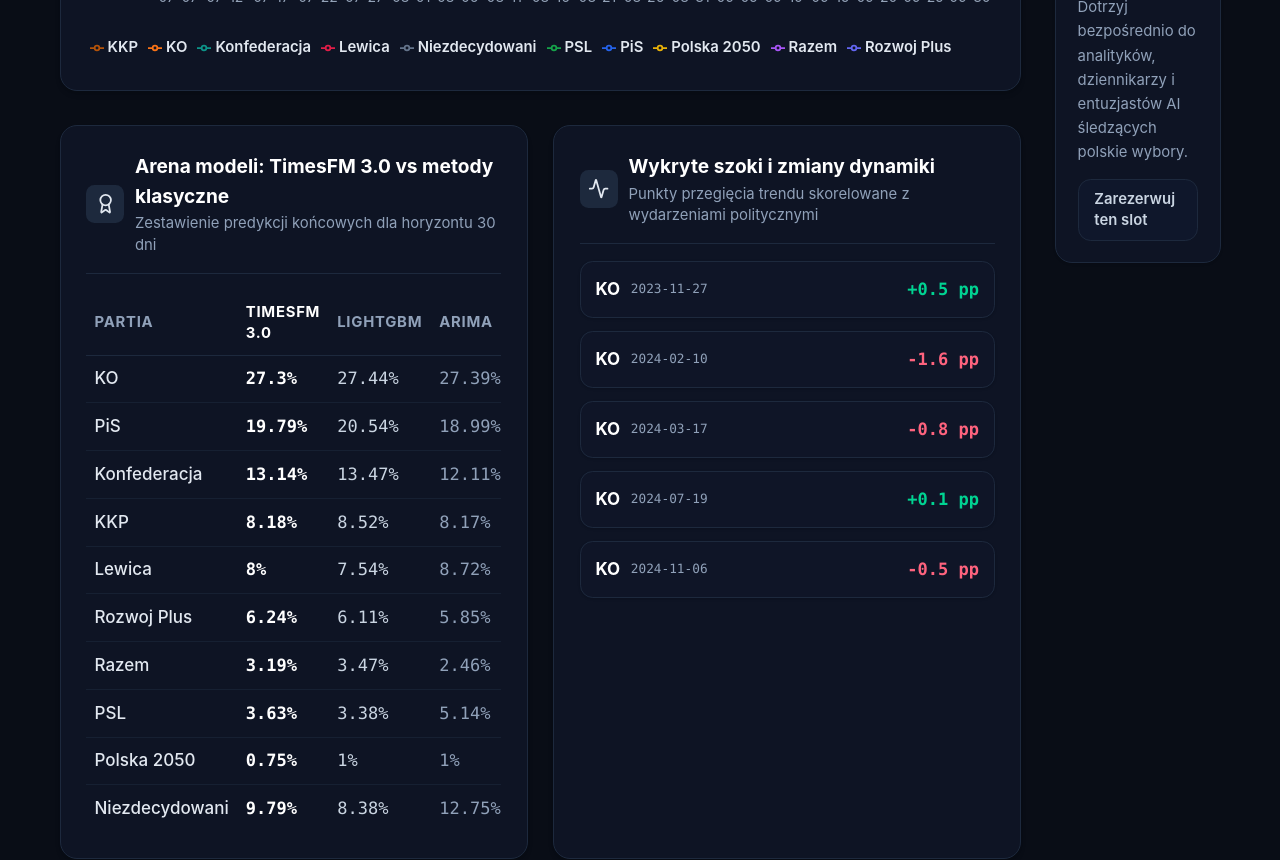
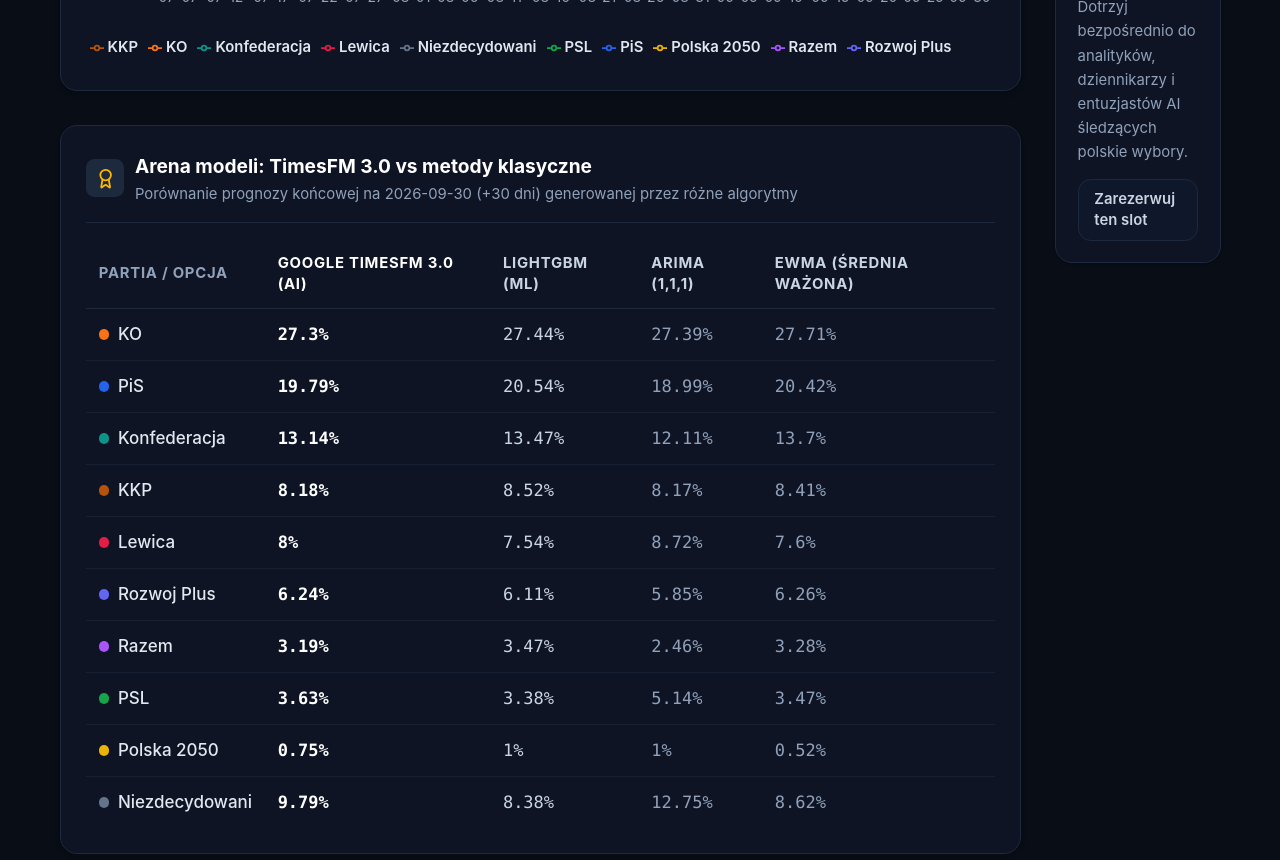
Before and after one commit to takzen/election-pulse-timesfm, a Next.js app in the folder web/: page / in a window 1280 px wide. Shown: the part 2680-3540 px from the top of the page. Built offline with nearby package versions, Linux system fonts and the light colour scheme.

Commit message:
refactor: remove meaningless inflections shock card and expand model arena to full width

```diff
--- a/web/app/page.tsx
+++ b/web/app/page.tsx
@@ -10,7 +10,7 @@ import { AdSidebar } from "@/components/AdSidebar";
 import { Activity, Calendar, Award, ExternalLink } from "lucide-react";
 
 export default function Home() {
-  const { metadata, parties_meta, history, forecast_chart, baselines_comparison, inflections } = forecastsData;
+  const { metadata, parties_meta, history, forecast_chart, baselines_comparison } = forecastsData;
 
   // Governing coalition: KO + PSL + Polska 2050 + Nowa Lewica
   const coalitionTotal = roundOne(
@@ -105,20 +105,20 @@ export default function Home() {
               />
             </section>
 
-            {/* Model Arena & Inflections */}
-            <section className="w-full grid grid-cols-1 lg:grid-cols-2 gap-6">
             {/* Model Arena */}
-              <div className="rounded-2xl border border-slate-800 bg-[#0e1424] p-5 sm:p-6 shadow-md flex flex-col justify-between">
-                <div>
-                  <div className="flex items-center gap-2.5 border-b border-slate-800 pb-4">
-                    <div className="rounded-lg bg-slate-800 p-2 text-slate-200">
-                      <Award className="h-5 w-5" />
+            <section className="w-full">
+              <div className="rounded-2xl border border-slate-800 bg-[#0e1424] p-5 sm:p-6 shadow-md">
+                <div className="flex flex-col sm:flex-row sm:items-center sm:justify-between border-b border-slate-800 pb-4 gap-2">
+                  <div className="flex items-center gap-2.5">
+                    <div className="rounded-lg bg-slate-800 p-2 text-slate-200 flex-shrink-0">
+                      <Award className="h-5 w-5 text-amber-400" />
                     </div>
                     <div>
                       <h3 className="text-base sm:text-lg font-bold text-white">Arena modeli: TimesFM 3.0 vs metody klasyczne</h3>
                       <p className="text-xs sm:text-sm text-slate-400 mt-0.5">
-                        Zestawienie predykcji końcowych dla horyzontu 30 dni
+                        Porównanie prognozy końcowej na {metadata.target_date} (+30 dni) generowanej przez różne algorytmy
                       </p>
+                    </div>
                   </div>
                 </div>
 
@@ -126,60 +126,31 @@ export default function Home() {
                   <table className="w-full text-left text-sm sm:text-base">
                     <thead className="border-b border-slate-800 text-xs sm:text-sm font-bold text-slate-400 uppercase tracking-wider">
                       <tr>
-                          <th className="py-2.5 px-2">Partia</th>
-                          <th className="py-2.5 px-2 text-white">TimesFM 3.0</th>
-                          <th className="py-2.5 px-2">LightGBM</th>
-                          <th className="py-2.5 px-2">ARIMA</th>
-                          <th className="py-2.5 px-2">EWMA</th>
+                        <th className="py-3 px-3">Partia / Opcja</th>
+                        <th className="py-3 px-3 text-white">Google TimesFM 3.0 (AI)</th>
+                        <th className="py-3 px-3 text-slate-300">LightGBM (ML)</th>
+                        <th className="py-3 px-3 text-slate-300">ARIMA (1,1,1)</th>
+                        <th className="py-3 px-3 text-slate-300">EWMA (Średnia ważona)</th>
                       </tr>
                     </thead>
                     <tbody className="divide-y divide-slate-800/60 font-mono text-sm sm:text-base">
                       {Object.entries(baselines_comparison).map(([party, comp]: [string, any]) => (
                         <tr key={party} className="hover:bg-slate-800/20 transition">
-                            <td className="py-2.5 px-2 font-sans font-medium text-slate-200">{party.replace("_", " ")}</td>
-                            <td className="py-2.5 px-2 font-black text-white">{comp.TimesFM_3}%</td>
-                            <td className="py-2.5 px-2 text-slate-300">{comp.LightGBM}%</td>
-                            <td className="py-2.5 px-2 text-slate-400">{comp.ARIMA}%</td>
-                            <td className="py-2.5 px-2 text-slate-400">{comp.EWMA}%</td>
+                          <td className="py-3 px-3 font-sans font-medium text-slate-200 flex items-center gap-2">
+                            <span
+                              className="h-2.5 w-2.5 rounded-full flex-shrink-0"
+                              style={{ backgroundColor: (parties_meta as any)[party]?.color || "#64748b" }}
+                            />
+                            <span>{party.replace("_", " ")}</span>
+                          </td>
+                          <td className="py-3 px-3 font-black text-white">{comp.TimesFM_3}%</td>
+                          <td className="py-3 px-3 text-slate-300">{comp.LightGBM}%</td>
+                          <td className="py-3 px-3 text-slate-400">{comp.ARIMA}%</td>
+                          <td className="py-3 px-3 text-slate-400">{comp.EWMA}%</td>
                         </tr>
                       ))}
                     </tbody>
                   </table>
-                  </div>
-                </div>
-              </div>
-
-              {/* Recent Inflection Points */}
-              <div className="rounded-2xl border border-slate-800 bg-[#0e1424] p-5 sm:p-6 shadow-md">
-                <div className="flex items-center gap-2.5 border-b border-slate-800 pb-4">
-                  <div className="rounded-lg bg-slate-800 p-2 text-slate-200">
-                    <Activity className="h-5 w-5" />
-                  </div>
-                  <div>
-                    <h3 className="text-base sm:text-lg font-bold text-white">Wykryte szoki i zmiany dynamiki</h3>
-                    <p className="text-xs sm:text-sm text-slate-400 mt-0.5">
-                      Punkty przegięcia trendu skorelowane z wydarzeniami politycznymi
-                    </p>
-                  </div>
-                </div>
-
-                <div className="mt-4 space-y-3">
-                  {inflections.slice(0, 5).map((inf: any, idx: number) => (
-                    <div key={idx} className="flex items-start justify-between rounded-xl border border-slate-800 bg-slate-900/60 p-3.5 text-sm sm:text-base shadow-sm">
-                      <div className="min-w-0 pr-2">
-                        <div className="flex items-center gap-2.5">
-                          <span className="font-bold text-white text-base">{inf.party.replace("_", " ")}</span>
-                          <span className="text-xs text-slate-400 font-mono">{inf.date}</span>
-                        </div>
-                        {inf.event_label && (
-                          <div className="mt-1 text-xs sm:text-sm text-slate-300">{inf.event_label}</div>
-                        )}
-                      </div>
-                      <span className={`font-mono text-sm sm:text-base font-black flex-shrink-0 ml-2 ${inf.shift_magnitude > 0 ? "text-emerald-400" : "text-rose-400"}`}>
-                        {inf.shift_magnitude > 0 ? `+${inf.shift_magnitude.toFixed(1)}` : inf.shift_magnitude.toFixed(1)} pp
-                      </span>
-                    </div>
-                  ))}
                 </div>
               </div>
             </section>
```
Lines whose indentation alone changed are shown as unchanged.
